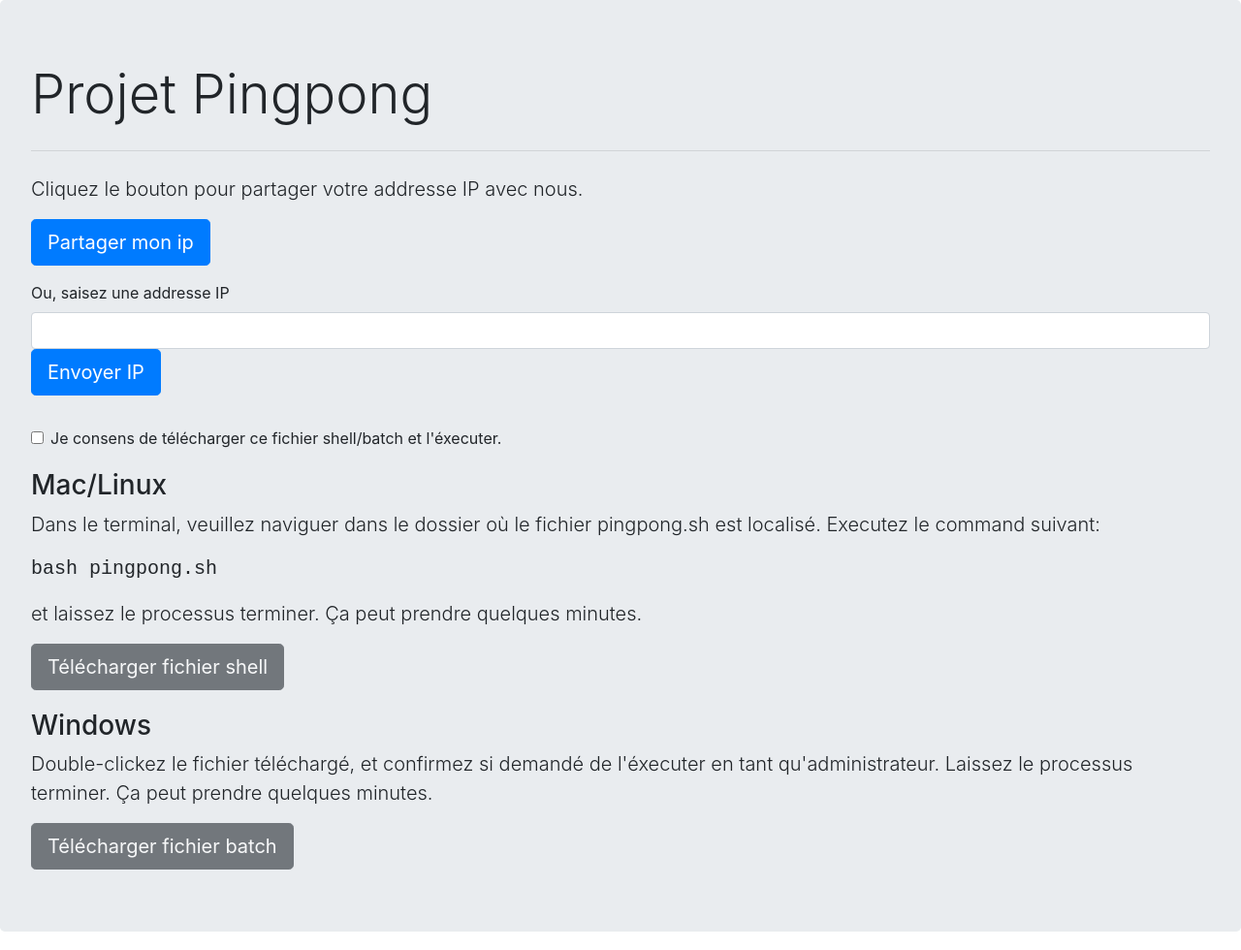
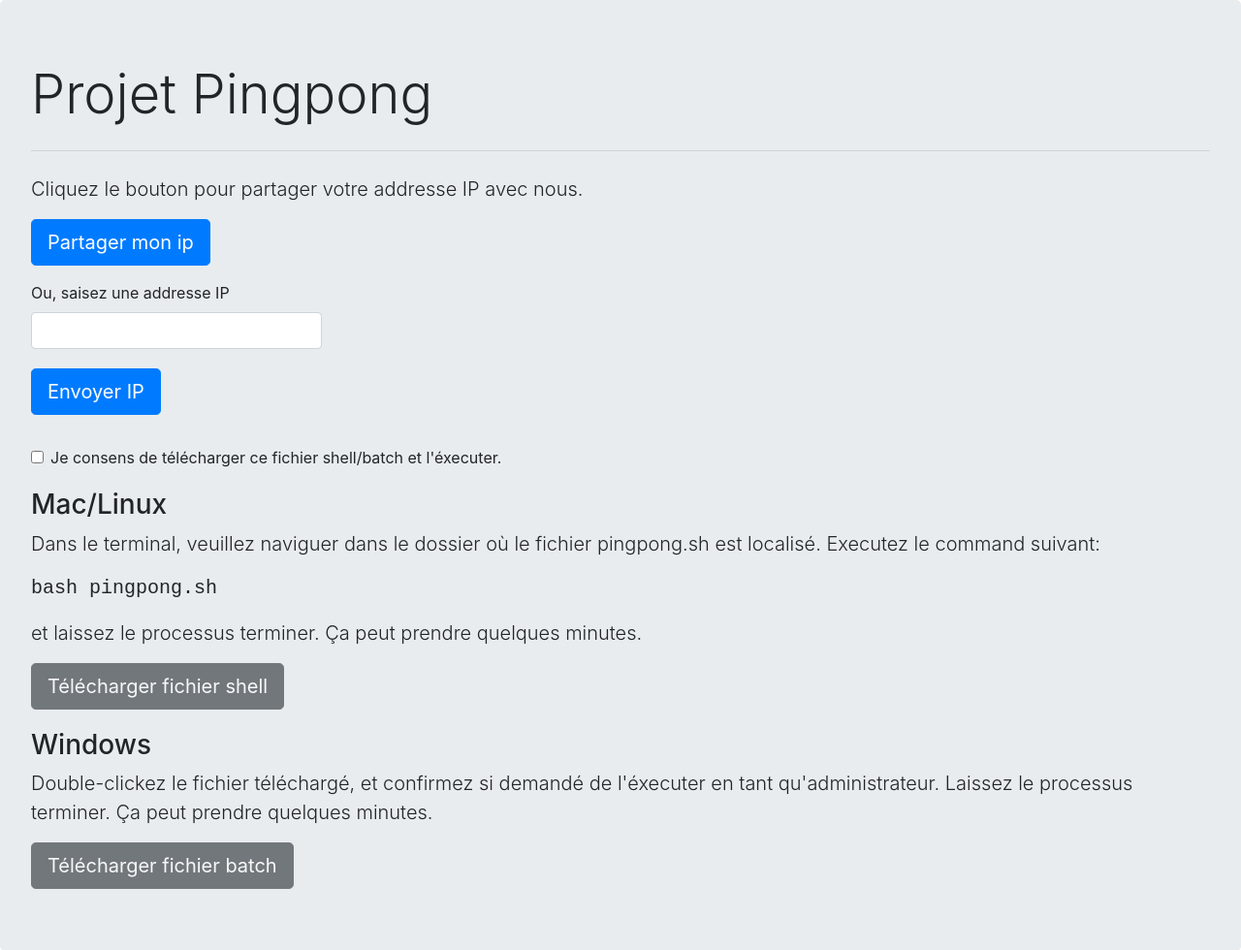
Before and after one commit to Marie-Donnie/pingpong_front, a PHP site: page / in a window 1280 px wide. Shown: the top 980 px of the page at 97% size. Run offline with PHP 8.4, Linux system fonts and the light colour scheme; some libraries are stand-ins or nearby versions.

Commit message:
form for add ip

```diff
--- a/web/index.css
+++ b/web/index.css
@@ -15,3 +15,10 @@
 #enter-ip {
     width: 300px;
 }
+#ip_input {
+    margin-bottom: 20px;
+}
+#ip-collection {
+    display: flex;
+    flex-direction: row;
+}
--- a/web/index.php
+++ b/web/index.php
@@ -64,13 +64,13 @@
     <div class="jumbotron">
       <h1 class="display-4">Projet Pingpong</h1>
       <hr class="my-4">
-      <div>
+      <div class="ip-collection">
         <div>
           <p class="lead">Cliquez le bouton pour partager votre addresse IP avec nous.</p>
           <button class="btn btn-primary btn-lg mb-3" id="postIP">Partager mon ip</button>
           <br/>
          </div>
-        <div class="form-group">
+        <div class="form-group" id="enter-ip">
            <label for="ip_input">Ou, saisez une addresse IP</label>
            <input name="ip" class="form-control" id="ip_input" value="">
            <button class="btn btn-primary btn-lg mb-3" id="postIPForm">Envoyer IP</button>
```
